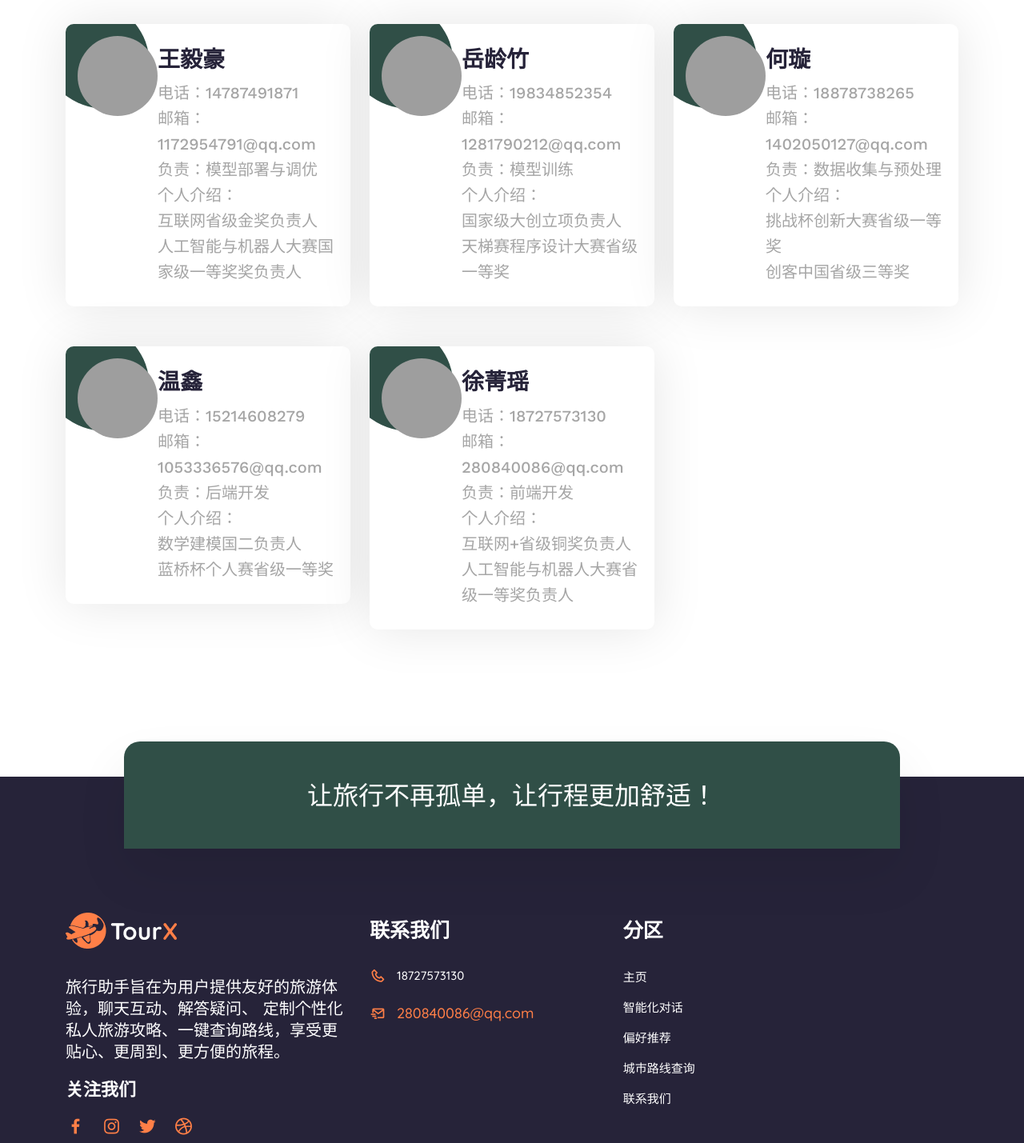
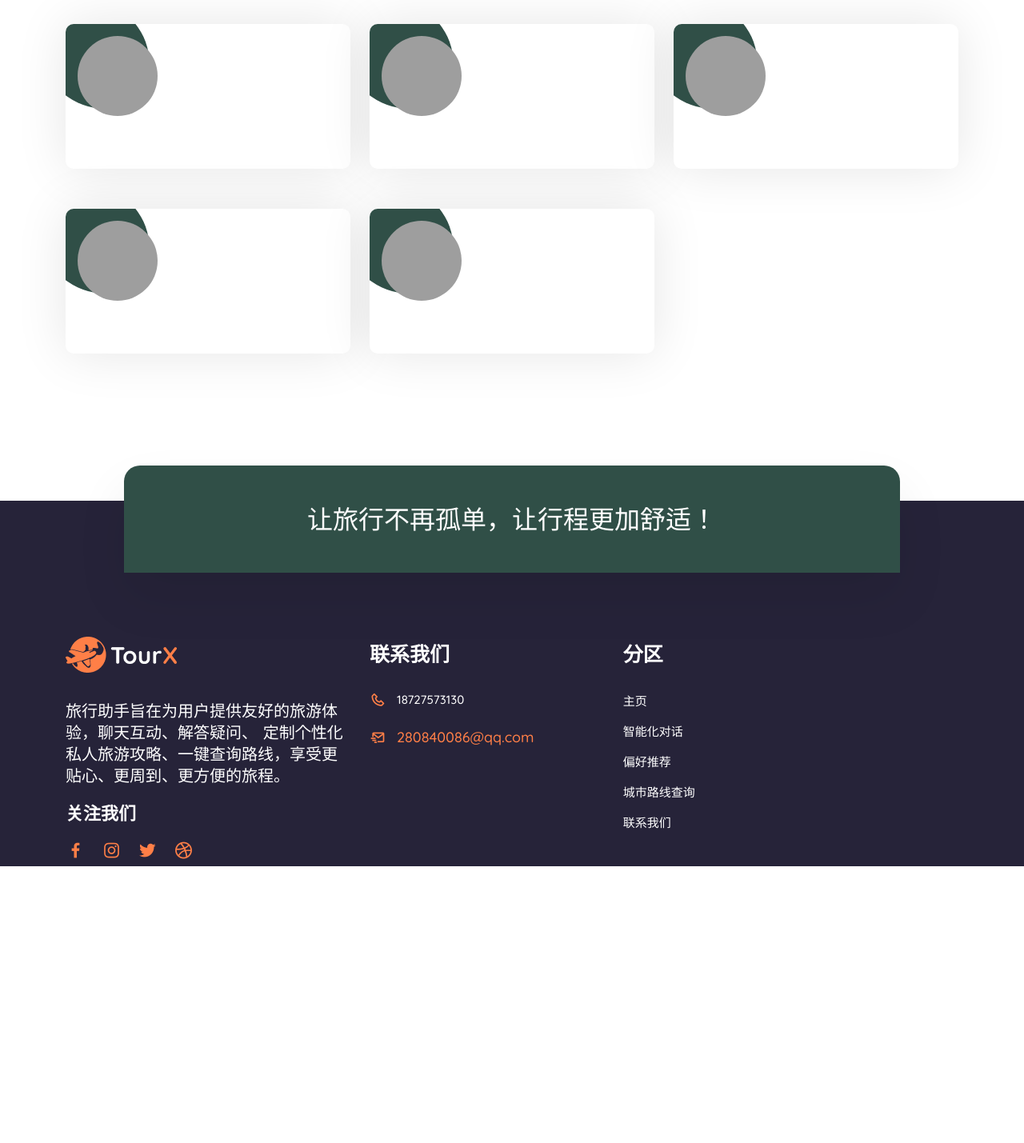
Before and after one commit to KawHimmy/knowledge_graph_llm, a Flask app: page /contact.html in a window 1280 px wide. Shown: the part 450-1879 px from the top of the page at 80% size. After the commit the page ends 1533 px from the top, so only its background shows below. Run offline with Flask 3, Linux system fonts and the light colour scheme; parts of the project's set-up code (start-up, migrations or seed data) failed here and were passed over; some libraries are stand-ins or nearby versions; grey boxes are pictures that could not be loaded.

Commit message:
Update contact.html

```diff
--- a/skk-0811-16/templates/contact.html
+++ b/skk-0811-16/templates/contact.html
@@ -184,15 +184,7 @@
                                 <img src="static/image/666.jpg">
                             </div>
                         </div>
-                        <div class="contact-info">
-                            <h5>王毅豪</h5>
-                            <p>电话：14787491871</p>
-                            <p>邮箱：1172954791@qq.com</p>
-                            <p>负责：模型部署与调优</p>
-                            <p>个人介绍：</p>
-                            <p>互联网省级金奖负责人</p>
-                            <p>人工智能与机器人大赛国家级一等奖奖负责人</p>
-                        </div>
+
                     </div>
                 </div>
                 <div class="col-lg-4 col-md-6 col-sm-12">
@@ -202,15 +194,7 @@
                                 <img src="static/image/555.jpg">
                             </div>
                         </div>
-                        <div class="contact-info">
-                            <h5>岳龄竹</h5>
-                            <p>电话：19834852354</p>
-                            <p>邮箱：1281790212@qq.com</p>
-                            <p>负责：模型训练</p>
-                            <p>个人介绍：</p>
-                            <p>国家级大创立项负责人</p>
-                            <p>天梯赛程序设计大赛省级一等奖</p>
-                        </div>
+
                     </div>
                 </div>
 
@@ -221,15 +205,7 @@
                                 <img src="static/image/444.png">
                             </div>
                         </div>
-                        <div class="contact-info">
-                            <h5>何璇</h5>
-                            <p>电话：18878738265</p>
-                            <p>邮箱：1402050127@qq.com</p>
-                            <p>负责：数据收集与预处理</p>
-                            <p>个人介绍：</p>
-                            <p>挑战杯创新大赛省级一等奖</p>
-                            <p>创客中国省级三等奖</p>
-                        </div>
+
                     </div>
                 </div>
                 <div class="col-lg-4 col-md-6 col-sm-12">
@@ -239,15 +215,7 @@
                                 <img src="static/image/777.jpg">
                             </div>
                         </div>
-                        <div class="contact-info">
-                            <h5>温鑫</h5>
-                            <p>电话：15214608279</p>
-                            <p>邮箱：1053336576@qq.com</p>
-                            <p>负责：后端开发</p>
-                            <p>个人介绍：</p>
-                            <p>数学建模国二负责人</p>
-                            <p>蓝桥杯个人赛省级一等奖</p>
-                        </div>
+
                     </div>
                 </div>
                 <div class="col-lg-4 col-md-6 col-sm-12">
@@ -257,15 +225,7 @@
                                 <img src="static/image/888.jpg">
                             </div>
                         </div>
-                        <div class="contact-info">
-                            <h5>徐菁瑶</h5>
-                            <p>电话：18727573130</p>
-                            <p>邮箱：280840086@qq.com</p>
-                            <p>负责：前端开发</p>
-                            <p>个人介绍：</p>
-                            <p>互联网+省级铜奖负责人</p>
-                            <p>人工智能与机器人大赛省级一等奖负责人</p>
-                        </div>
+
                     </div>
                 </div>
 
```
